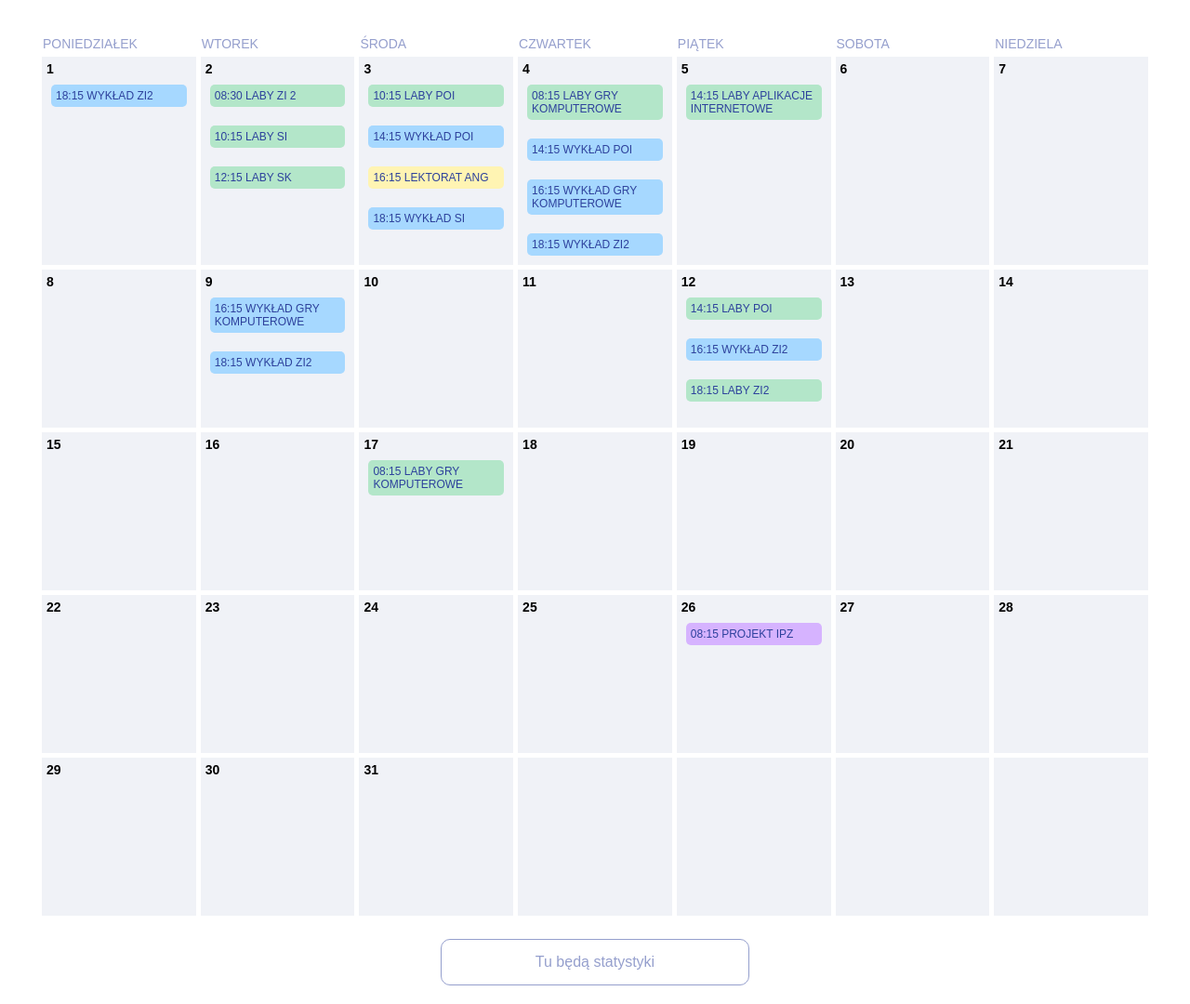
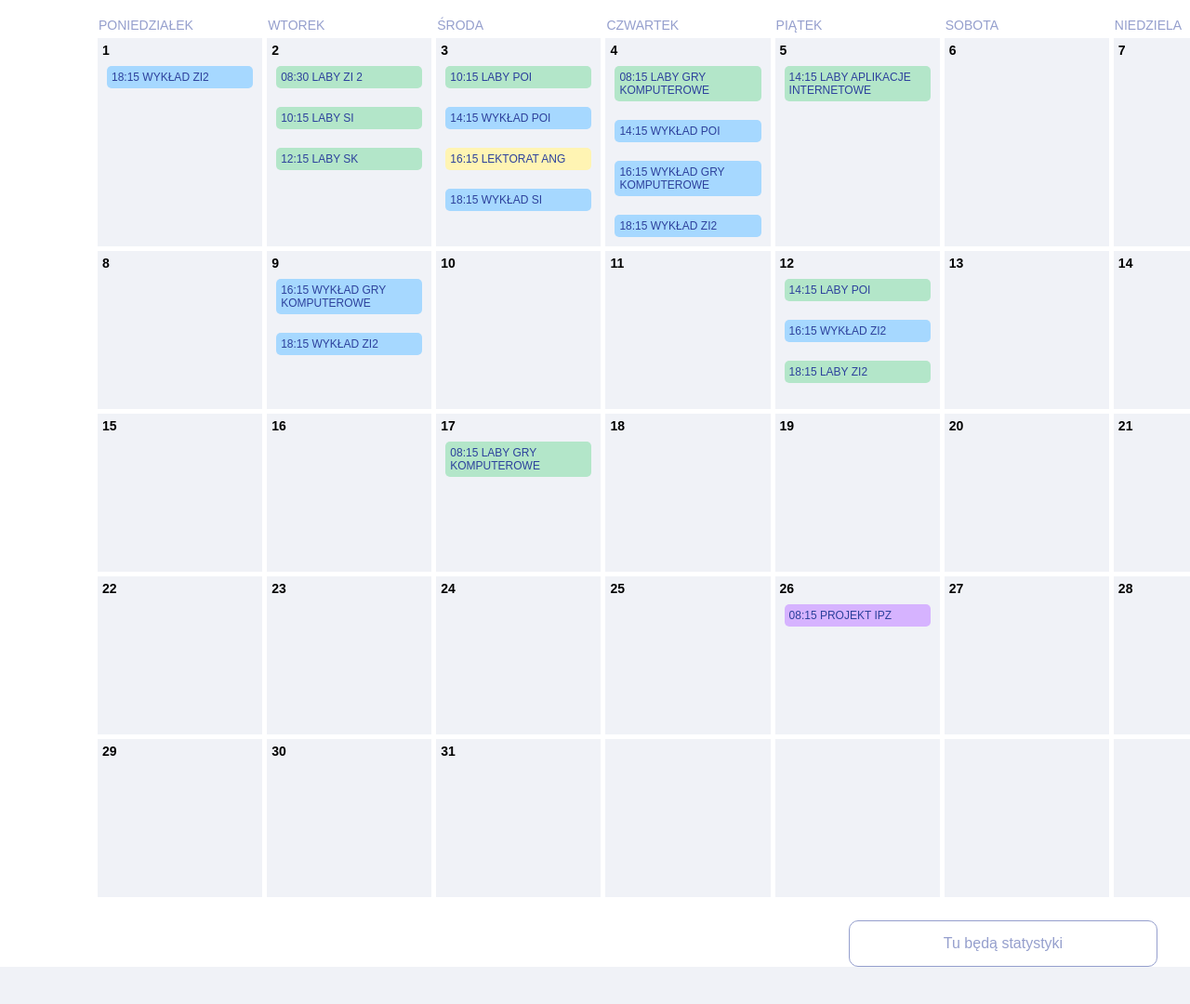
Before and after one commit to exITnerd/Skibidi-GPT, a PHP site: template schedule-app/src/Views/schedule/one_tab_month.php in a window 1280 px wide; the page is wider, and only the part inside the window is pictured. Shown: that part at 93% size. After the commit the page ends 1040 px from the top of that part, so only its background shows below. Run offline with PHP 8.4, Linux system fonts and the light colour scheme; the template is opened without the code that fills it, so the values that code supplies are empty.

Commit message:
kotki kolorki cd

```diff
--- a/schedule-app/public/styles/default_style.css
+++ b/schedule-app/public/styles/default_style.css
@@ -146,7 +146,6 @@ header .university {
     cursor: pointer;
     font-size: 14px;
     height: 40px;
-
 }
 
 .filters {
--- a/schedule-app/src/Views/schedule/one_tab_month.php
+++ b/schedule-app/src/Views/schedule/one_tab_month.php
@@ -14,9 +14,11 @@
         table {
             border-collapse: collapse;
             width: 100%;
-            max-width: 1200px;
-            margin: 20px auto;
+            max-width: 1350px;
+            margin-left: 100px;
             background-color: #f0f2f7;
+            border: 1px solid #ffffff;
+            table-layout: fixed;
         }
         th, td {
             border: 5px solid #ffffff;
@@ -72,7 +74,7 @@
         }
         .box {
             width: 300px;
-            margin: 20px auto;
+            margin: 20px 35px 0 auto;
             padding: 15px;
             border: 1px solid #959FCD;
             border-radius: 10px;
```
Also changed, not shown: schedule-app/src/Views/layouts/default_layout.php (+4 -3 lines).
